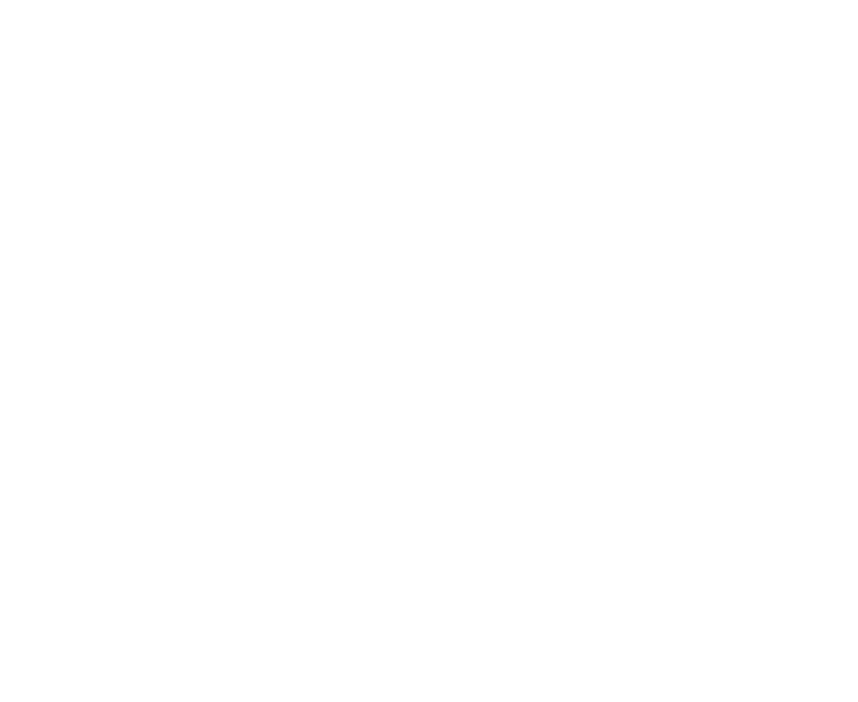
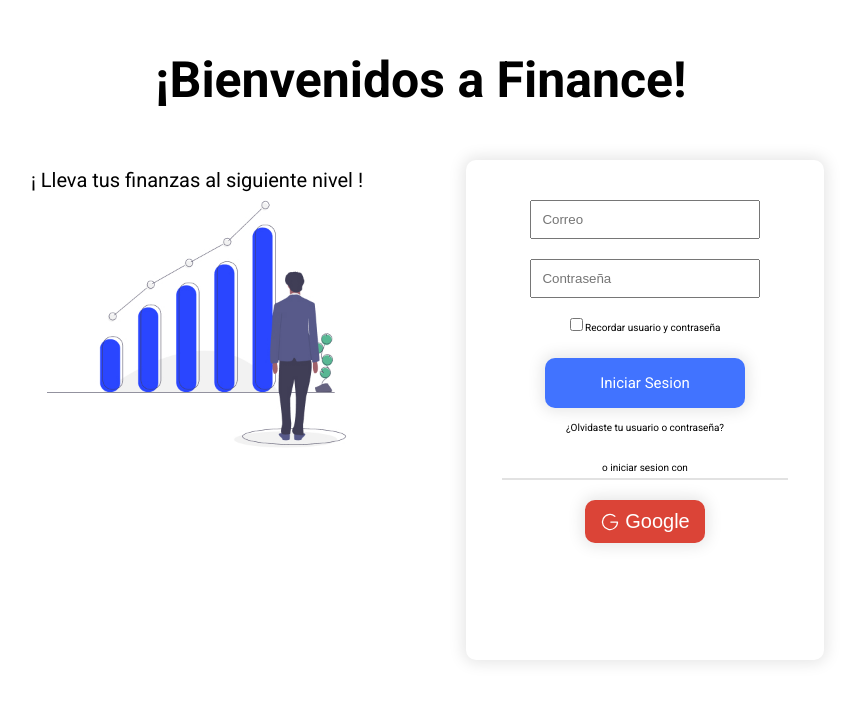
Before and after one commit to tomidziurdzia/Finance-DesarrolloWeb, a plain HTML site: page views/login.html in a window 1280 px wide. Shown: the whole page, without its empty margins (219-1077 px from the left). Drawn offline with Linux system fonts and the light colour scheme.

Commit message:
login terminado

```diff
--- a/css/style.css
+++ b/css/style.css
@@ -20,6 +20,7 @@ html {
   font-size: 62.5%;
   font-family: "Roboto", sans-serif;
   line-height: 2;
+  margin: 0;
 }
 
 a {
@@ -735,6 +736,109 @@ body {
   display: none;
 }
 
+/* Inicio Login */
+.login__header {
+  font-size: 2.5rem;
+  text-align: center;
+  margin: 3rem auto;
+}
+
+.login__grid {
+  width: 70%;
+  display: grid;
+  grid-template-columns: repeat(2, 1fr);
+  margin: 0 auto;
+  justify-items: center;
+}
+
+.login__grafico {
+  text-align: center;
+  font-size: 2rem;
+  width: 80%;
+  height: 50rem;
+}
+.login__img {
+  width: 30rem;
+}
+
+.login__container {
+  width: 80%;
+  padding: 2rem;
+  border-radius: 10px;
+  border: 1px transparent;
+  box-shadow: 0px 0px 15px 3px rgba(0, 0, 0, 0.1);
+}
+
+.login__form {
+  width: 90%;
+  margin: auto;
+}
+
+.login__input {
+  padding: 1rem 3rem 1rem 1rem;
+  display: block;
+  width: 80%;
+  margin: 2rem auto;
+}
+.login__check {
+  text-align: center;
+  margin-bottom: 2rem;
+}
+
+.login__button {
+  display: block;
+  width: 70%;
+  margin: auto;
+  text-align: center;
+  padding: 1rem 2rem;
+  background-color: var(--primary-color);
+  color: var(--blanco);
+  font-size: 1.5rem;
+  border-radius: 10px;
+  border: 1px transparent;
+  box-shadow: 0px 0px 15px 3px rgba(0, 0, 0, 0.1);
+  margin-bottom: 1rem;
+}
+.login__question {
+  text-align: center;
+  display: block;
+  margin: auto;
+  margin-bottom: 2rem;
+}
+
+.login__or {
+  text-align: center;
+  width: 100%;
+  border-bottom: 2px solid #e2e2e2;
+}
+
+.login__redes {
+  margin: 2rem 0;
+  display: block;
+  text-align: center;
+}
+
+.login__redes button {
+  width: 12rem;
+  padding: 1rem 1rem;
+  background-color: rgb(219, 68, 55);
+  color: white;
+  font-size: 2rem;
+  border-radius: 10px;
+  border: 1px transparent;
+  box-shadow: 0px 0px 15px 3px rgba(0, 0, 0, 0.1);
+}
+
+.login__google {
+  margin: auto;
+  display: flex;
+  justify-content: center;
+  align-items: center;
+}
+
+.login__google svg {
+  margin-right: 0.5rem;
+}
 /* INICIO @media only screen and (max-width: 480px) */
 @media only screen and (max-width: 480px) {
   .header__container {
@@ -793,6 +897,21 @@ body {
   }
   .buttons__table {
     flex-direction: column;
+  }
+  .login__header {
+    font-size: 2rem;
+    line-height: 1.5;
+  }
+  .login__grid {
+    grid-template-columns: 1fr;
+    width: 90%;
+  }
+  .login__container {
+    width: 100%;
+    padding: 0;
+  }
+  .login__grafico {
+    display: none;
   }
 }
 /* FIN @media only screen and (max-width: 480px) */
--- a/views/login.html
+++ b/views/login.html
@@ -0,0 +1,60 @@
+<!DOCTYPE html>
+<html lang="en">
+
+<head>
+    <meta charset="UTF-8">
+    <meta http-equiv="X-UA-Compatible" content="IE=edge">
+    <meta name="viewport" content="width=device-width, initial-scale=1.0">
+    <title>Finance | Login</title>
+    <link rel="stylesheet" href="../css/app.css" class="css">
+    <link rel="shortcut icon" href="../multimedia/imagenes/favicon.png">
+    <link rel="stylesheet" href="../css/style.css">
+</head>
+
+<body>
+    <!-- Titulo -->
+    <header class="login__header">
+        <h1 class="header__title">¡Bienvenidos a Finance!</h1>
+    </header>
+
+    <!-- Imagen y Login -->
+    <section class="login__grid">
+        <!-- Contenedor Imagen y Frase -->
+        <div class="login__grafico">
+            <p class="login__text">¡ Lleva tus finanzas al siguiente nivel !</p>
+            <img class="login__img" src="../multimedia/imagenes/imagen-login.jpg" alt="Imagen de login de pagina web">
+        </div>
+        <!-- Contenedor Formulario -->
+        <div class="login__container">
+            <form class="login__form" action="../index.html">
+                <div class="login__campo">
+                    <label class="login__label" for="name"></label>
+                    <input class="login__input" id="name" name="name" type="text" required placeholder="Correo">
+                    <div>
+                        <div class="login__campo">
+                            <label class="login__label" for="password"></label>
+                            <input class="login__input" type="password" required placeholder="Contraseña">
+                        </div>
+                        <div class="login__check">
+                            <input class="login__checkbox" id="password" name="password" type="checkbox">
+                            <label class="login__campo--checkbox" for="">Recordar usuario y contraseña</label>
+                        </div>
+                        <!-- Lo realizo con un link ya que no se puede validar el form sin JS -->
+                        <a class="login__button" href="../index.html">Iniciar Sesion</a>
+                        <a class="login__question" href="#">¿Olvidaste tu usuario o contraseña?</a>
+                        <p class="login__or">o iniciar sesion con</p>
+                        <div class="login__redes">
+                            <button class="login__google"><svg xmlns="http://www.w3.org/2000/svg"
+                                    class="icon icon-tabler icon-tabler-brand-google" width="20" height="20"
+                                    viewBox="0 0 24 24" stroke-width="1.5" stroke="#ffffff" fill="none"
+                                    stroke-linecap="round" stroke-linejoin="round">
+                                    <path stroke="none" d="M0 0h24v24H0z" fill="none" />
+                                    <path d="M17.788 5.108a9 9 0 1 0 3.212 6.892h-8" />
+                                </svg><span>Google</span></button>
+                        </div>
+            </form>
+        </div>
+    </section>
+</body>
+
+</html>
```
Also changed, not shown: index.html (+1 -1 lines), views/cuentas-categorias.html (+1 -1 lines), views/informes.html (+1 -1 lines), views/transacciones.html (+1 -1 lines), multimedia/imagenes/imagen-login.jpg (added).
